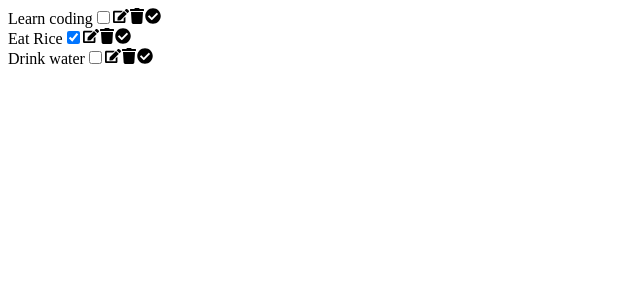
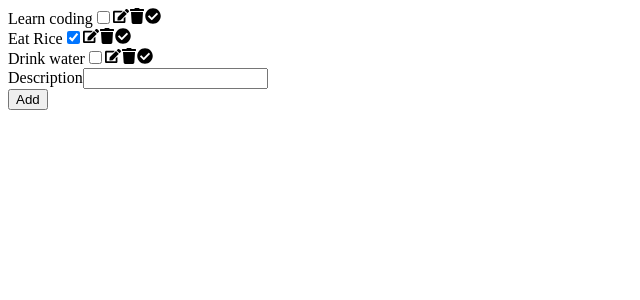
Before and after one commit to moseshunsu/todo-react, a React (Create React App) app: page / in a window 1280 px wide. Shown: the top 300 px of the page, without its empty margins (0-640 px from the left). Built offline with nearby package versions, Linux system fonts and the light colour scheme.

Commit message:
Added form logic using the available static file

```diff
--- a/src/components/App.jsx
+++ b/src/components/App.jsx
@@ -31,5 +31,39 @@ export default function App() {
 
   function TodoItem() {}
 
-  function AddTodoForm() {}
+  function AddTodoForm() {
+    const [description, setDescription] = useState("");
+
+    function handleSubmit(e) {
+      e.preventDefault();
+
+      if (!description) return;
+
+      const id = crypto.randomUUID();
+
+      const newItem = {
+        id,
+        description: description,
+        completed: false,
+      };
+
+      setItems((items) => [...items, newItem]);
+    }
+
+    return (
+      <form onSubmit={handleSubmit}>
+        <div>
+          <label htmlFor="description">Description</label>
+          <input
+            type="text"
+            name="description"
+            id="description"
+            value={description}
+            onChange={(e) => setDescription(e.target.value)}
+          />
+        </div>
+        <button>Add</button>
+      </form>
+    );
+  }
 }
```
